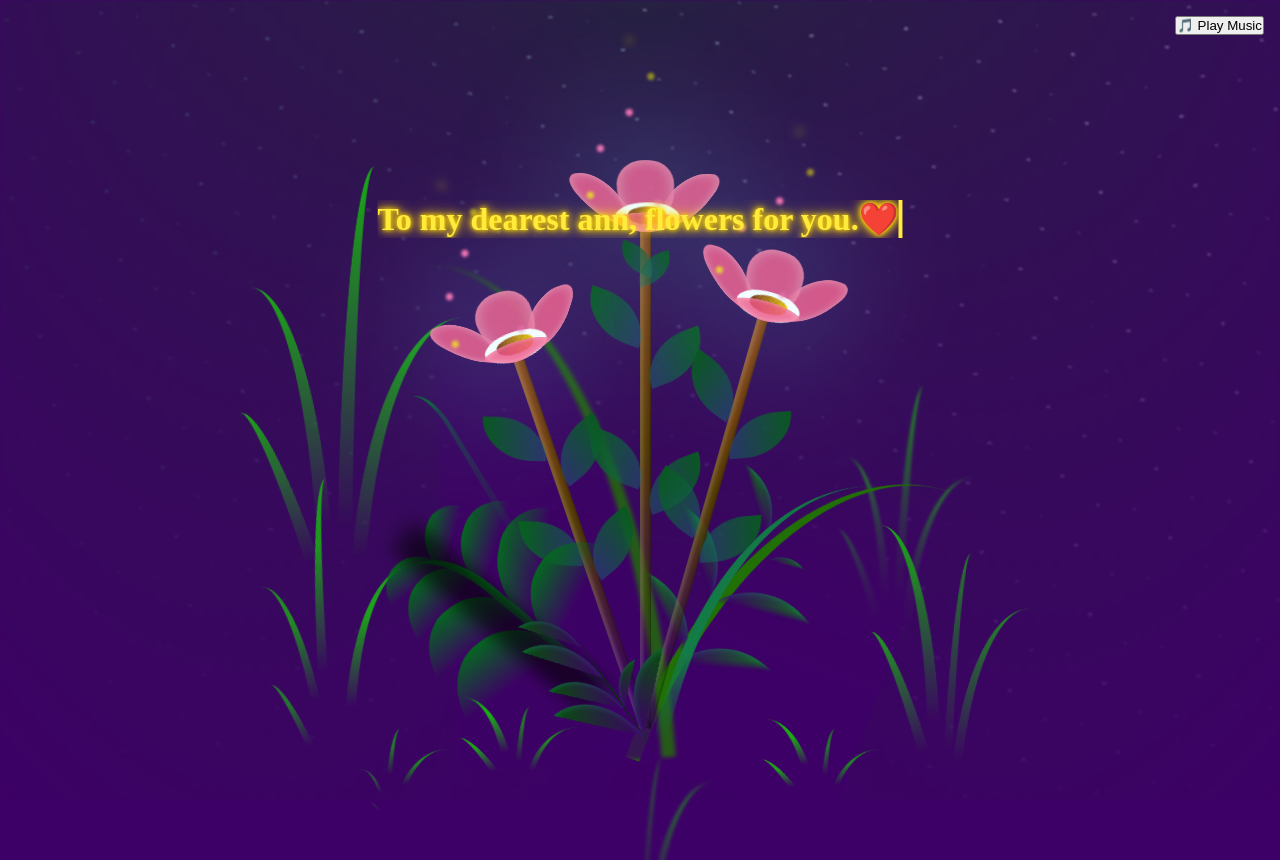
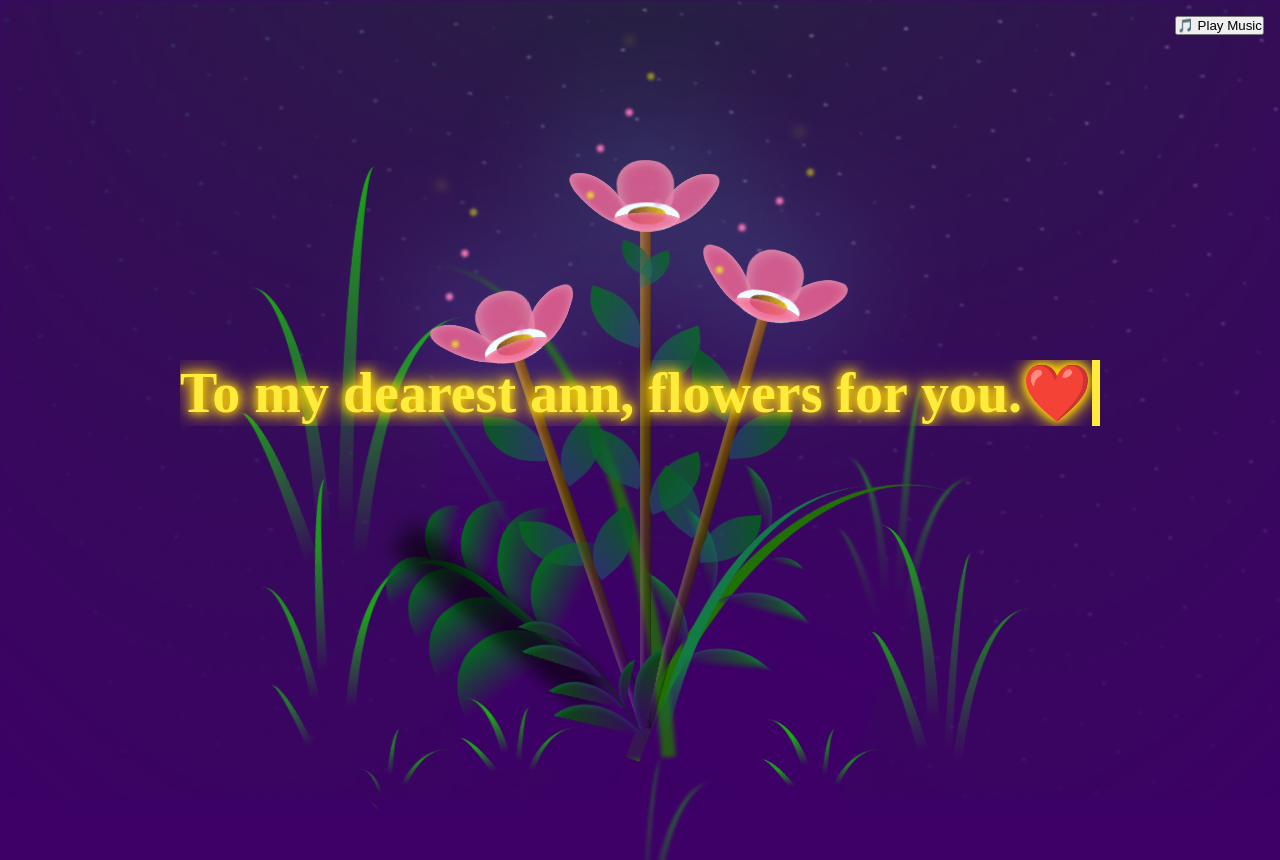
Before and after one commit to Hahatdog/Bruhhhhh, a plain HTML site: page index.html in a window 1280 px wide. Shown: the top 860 px of the page. Drawn offline with Linux system fonts and the light colour scheme.

Commit message:
Update main.css

```diff
--- a/main.css
+++ b/main.css
@@ -1339,17 +1339,17 @@ body {
 
 .message {
   position: absolute;
-  top: 25vh; /* 25% from the top (75% toward bottom) */
+  top: 45vh; /* Almost center (50% is center) */
   left: 50%;
   transform: translateX(-50%);
-  font-size: 4vmin; /* Bigger font size */
+  font-size: 7vmin; /* Much bigger font */
   font-weight: bold;
   color: #ffeb3b;
   z-index: 1000;
   text-shadow:
-    0 0 0.5vmin #ffd700,
     0 0 1vmin #ffd700,
-    0 0 2vmin #ffd700;
+    0 0 2vmin #ffd700,
+    0 0 3vmin #ffd700;
 }
 
 .typewriter-text {
```
